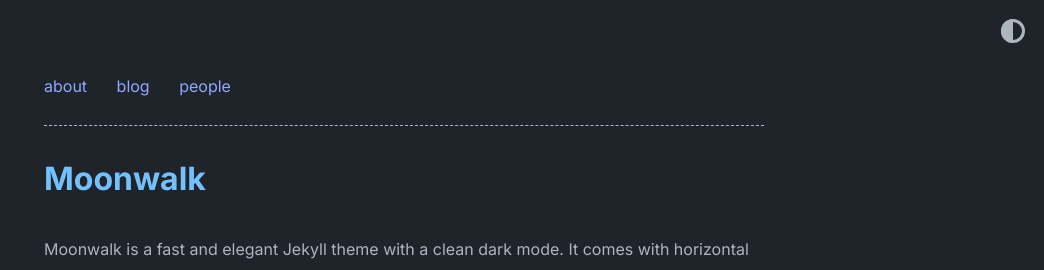
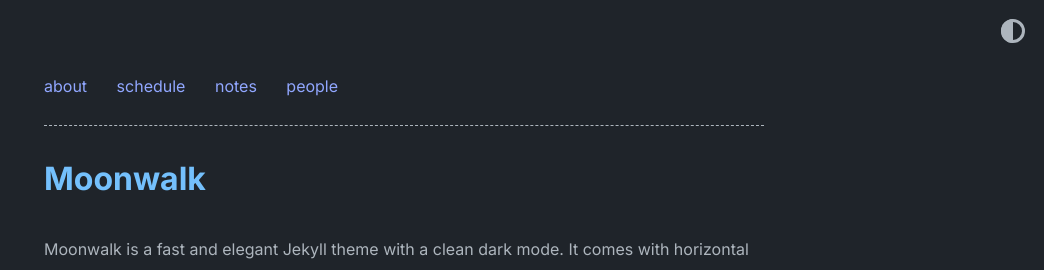
Before and after one commit to ILDevOps/ildevops.github.io, a Jekyll site: the page built from index.md, in a window 1280 px wide. Shown: the top 270 px of the page, without its empty margins (236-1280 px from the left). Built offline with Jekyll 4.4.1, drawn with Linux system fonts in a browser that asks for light colours.

Commit message:
Update home.yml

```diff
--- a/_data/home.yml
+++ b/_data/home.yml
@@ -2,7 +2,10 @@ navbar_entries:
   - title: about
     url: about
 
-  - title: blog
+  - title: schedule
+    url: blog
+
+  - title: notes
     url: blog
 
   - title: people
```
